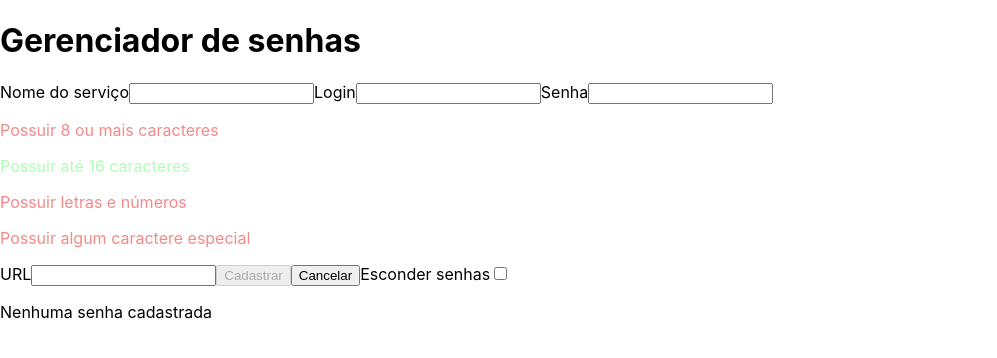
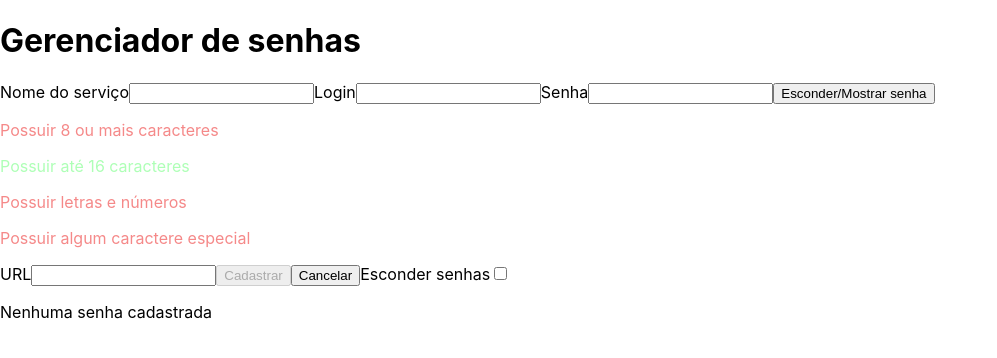
Before and after one commit to leandro-bcamargo/password-manager, a React (Vite) app: page / in a window 1280 px wide. Both pictures are taken after a click on the button "Cadastrar nova senha". Shown: the top 358 px of the page, without its empty margins (0-997 px from the left). Built offline with nearby package versions, Linux system fonts and the light colour scheme.

Commit message:
Create button to toggle passwords visibility

```diff
--- a/src/components/Form.tsx
+++ b/src/components/Form.tsx
@@ -32,6 +32,8 @@ export default function Form({ handleClick,
   });
 
   const [isFormValid, setIsFormValid] = useState(false);
+
+  const [inputType, setInputType] = useState('password');
 
   const INVALID_PASSWORD_CLASS = 'invalid-password-check';
   const VALID_PASSWORD_CLASS = 'valid-password-check';
@@ -98,6 +100,14 @@ export default function Form({ handleClick,
     setHidePasswords((prevState) => !prevState);
   }
 
+  function handlePasswordFieldVisibility() {
+    if (inputType === 'password') {
+      setInputType('text');
+    } else {
+      setInputType('password');
+    }
+  }
+
   return (
     <form action="submit" onSubmit={ handleSubmit }>
       <label htmlFor="service-name">Nome do serviço</label>
@@ -121,9 +131,16 @@ export default function Form({ handleClick,
         onChange={ handleChange }
         value={ formData.password }
         name="password"
-        type="password"
+        type={ inputType }
         id="password"
       />
+      <button
+        type="button"
+        data-testid="show-hide-form-password"
+        onClick={ handlePasswordFieldVisibility }
+      >
+        Esconder/Mostrar senha
+      </button>
       <p className={ passwordClasses.minChars }>Possuir 8 ou mais caracteres</p>
       <p className={ passwordClasses.maxChars }>Possuir até 16 caracteres</p>
       <p className={ passwordClasses.lettersNums }>Possuir letras e números</p>
```
